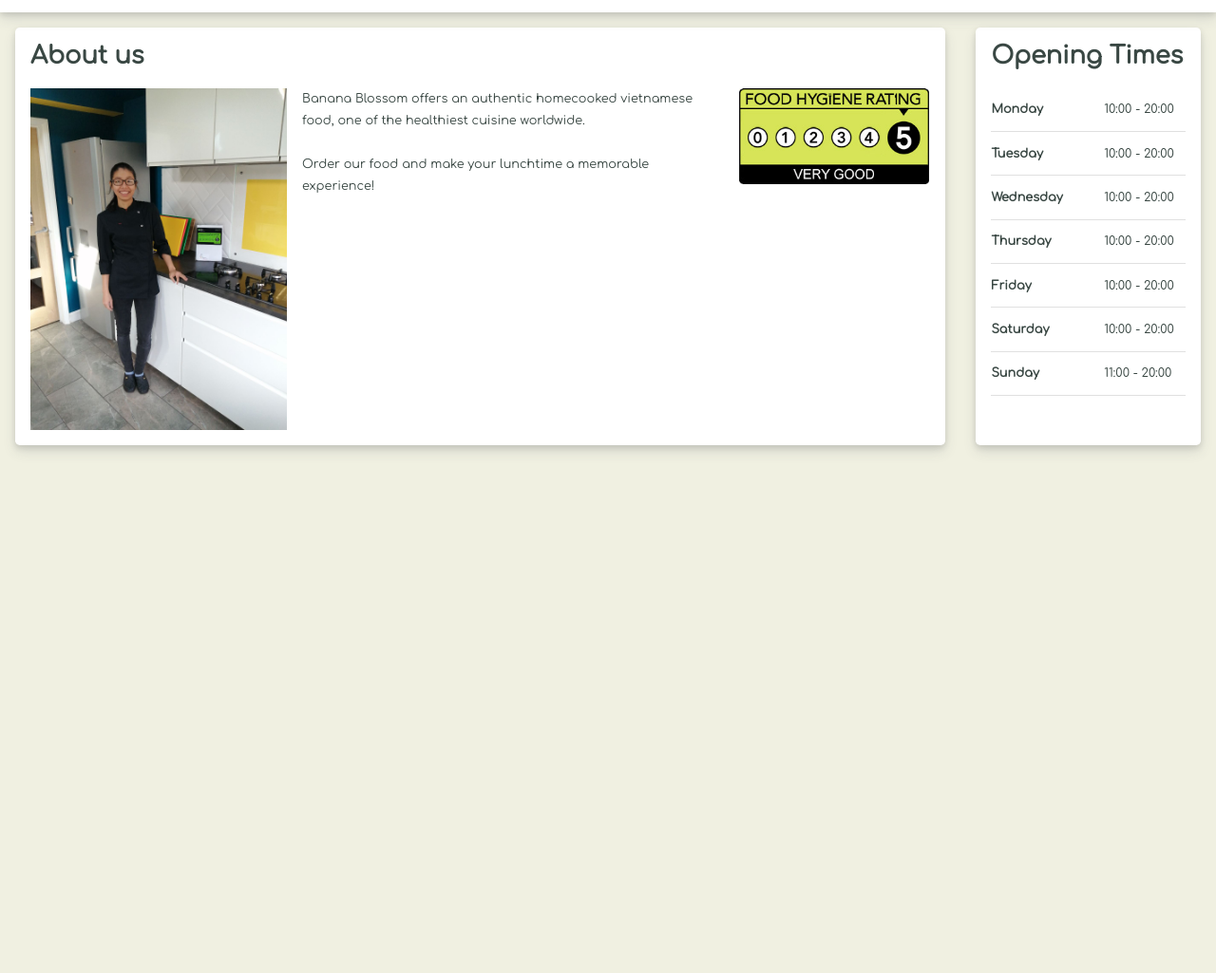
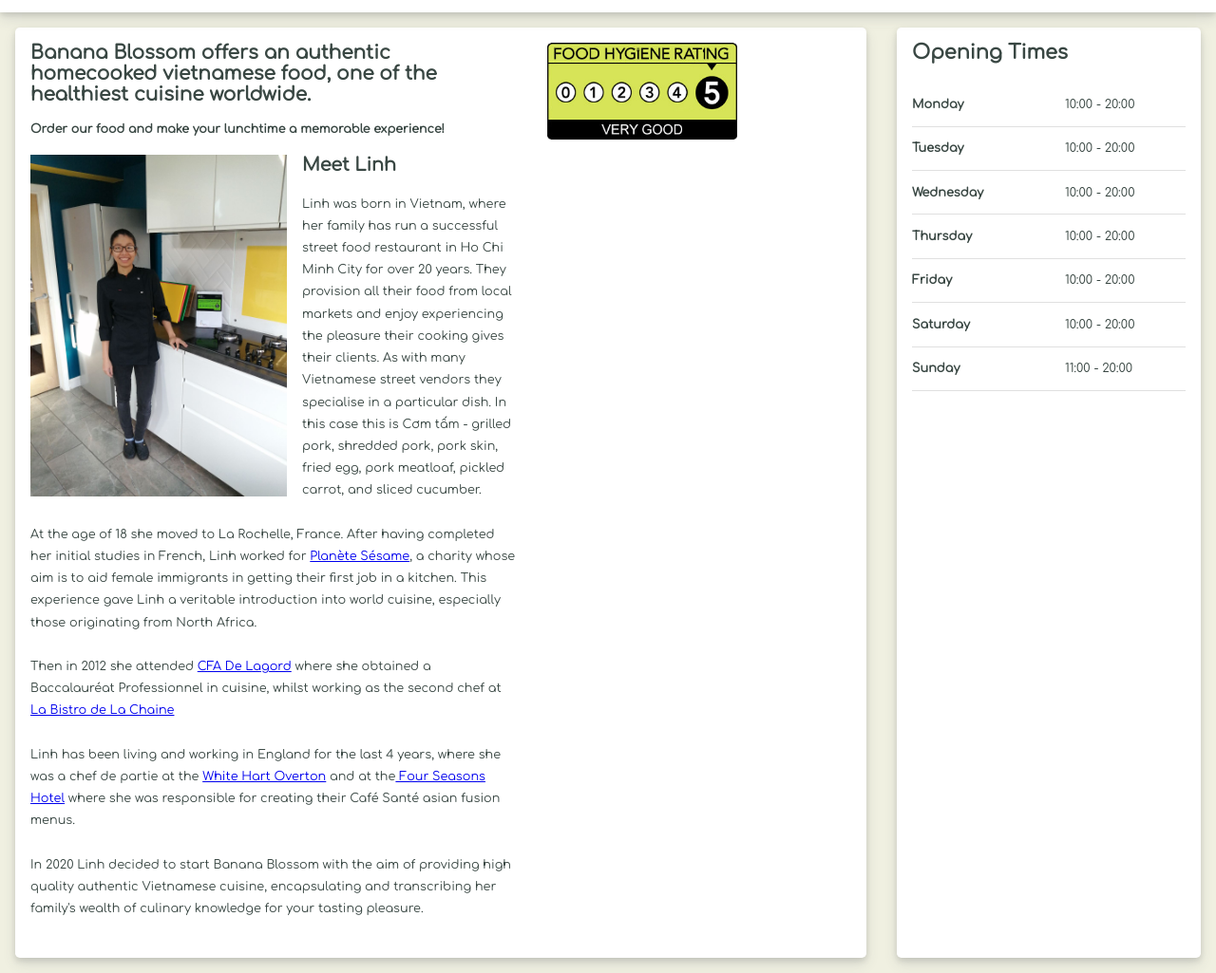
Before and after one commit to pollen8/bananablossom.kitchen, a Gatsby site: page /info in a window 1280 px wide. Shown: the part 127-1152 px from the top of the page at 95% size. Before the commit the page ends 800 px from the top, so only its background shows below. Built offline with nearby package versions, Linux system fonts and the light colour scheme; Gatsby itself is replaced by a stand-in of ours.

Commit message:
add to about page - small layout fixes

```diff
--- a/src/components/layout.tsx
+++ b/src/components/layout.tsx
@@ -23,9 +23,17 @@ const GlobalStyle = createGlobalStyle<any>`
   html {
     font-size: 16px;
   }
-  h1: {
+  h1 {
+    font-size: 1.3rem;
+    margin-bottom: 1.2rem;
+  }
+  h2 {
+    font-size: 1.25rem;
+    margin-bottom: 1.2rem;
+  }
+  h3 {
     font-size: 1.2rem;
-    color: red;
+    margin-bottom: 1.2rem;
   }
   body {
     font-size: 0.8rem;
--- a/src/components/layout/Stack.tsx
+++ b/src/components/layout/Stack.tsx
@@ -17,6 +17,7 @@ const Stack = styled.div`
       margin-left: 0;
     }
     > *:last-child {
+      min-width: 20rem;
       margin-right: 0;
     }
   }
--- a/src/pages/info.tsx
+++ b/src/pages/info.tsx
@@ -35,16 +35,44 @@ query {
       <Stack>
         <Card>
           <CardBody>
-            <h1>About us</h1>
             <Stack>
               <div>
-                <Img style={{ float: 'left', marginRight: '1rem' }} fixed={data.kitchen.childImageSharp.fixed} alt="Linh Clayburn in the kitchen" />
+
+                <h2>
+                  Banana Blossom offers an authentic homecooked vietnamese food, one of the healthiest cuisine worldwide.
+                </h2>
+                <h6>
+                  Order our food and make your lunchtime a memorable experience!
+                </h6>
+                <h3><Img style={{ float: 'left', marginRight: '1rem' }} fixed={data.kitchen.childImageSharp.fixed} alt="Linh Clayburn in the kitchen" />Meet Linh</h3>
                 <p>
-                  Banana Blossom offers an authentic homecooked vietnamese food, one of the healthiest cuisine worldwide.
-            </p>
-                <p>
-                  Order our food and make your lunchtime a memorable experience!
-          </p>
+                  Linh was born in Vietnam, where her family has run a successful street food restaurant in
+                  Ho Chi Minh City for over 20 years.
+                  They provision all their food from local markets and enjoy experiencing the
+                  pleasure their cooking gives their clients.
+                  As with many Vietnamese street vendors they specialise in a particular dish.
+                  In this case this is Cơm tấm - grilled pork, shredded pork, pork skin,
+                  fried egg, pork meatloaf, pickled carrot, and sliced cucumber.
+                </p>
+                <p>At the age of 18 she moved to La Rochelle, France.
+                After having completed her initial studies in French, Linh worked
+                for <a href="http://planetesesame.com/">Planète Sésame</a>,
+                  a charity whose aim is to aid female immigrants in getting their first job in a kitchen. This experience gave
+                  Linh a veritable introduction into world cuisine, especially those originating from North Africa.
+</p>
+                <p>Then in 2012 she attended <a href="https://www.apprentissage.cma17.fr/">CFA De Lagord</a> where she obtained a
+                    Baccalauréat Professionnel in cuisine, whilst working
+                    as the second chef at <a href="https://le-bistrot-dla-chaine.business.site/">La Bistro de La Chaine</a>
+                </p>
+                <p>Linh has been living and working in England for the last 4 years, where she was a chef de partie at
+                  the <a href="www.whitehartoverton.co.uk">White Hart Overton</a> and
+                  at the<a href="https://www.fourseasons.com/hampshire"> Four Seasons Hotel</a> where she was responsible for
+                  creating their Café Santé asian fusion menus.</p>
+
+                <p>In 2020 Linh decided to start Banana Blossom with the aim of providing high quality authentic
+                Vietnamese cuisine, encapsulating and transcribing her family's wealth of culinary knowledge for your
+                tasting pleasure.
+                  </p>
               </div>
               <div>
 
```
Also changed, not shown: src/components/social/Facebook.tsx (+10 -2 lines), readme.md.
